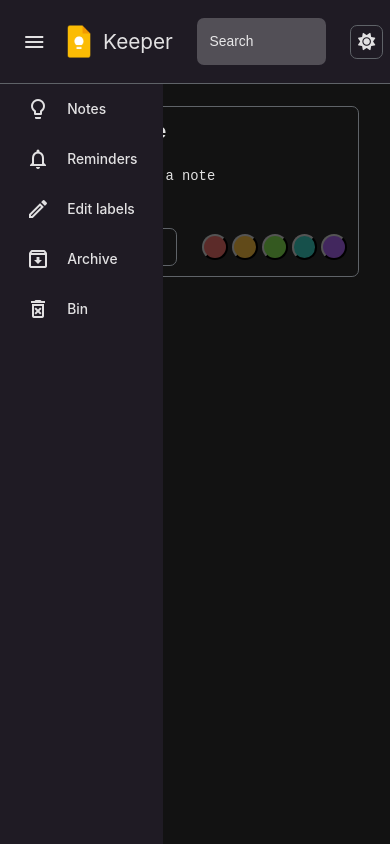
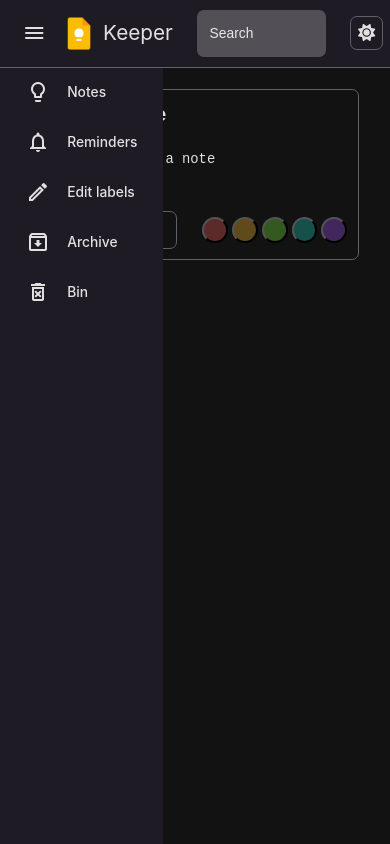
Before and after one commit to Deepak-1373/keeper-app, a React (Create React App) app: page / in a window 390 px wide. Built offline with nearby package versions, Linux system fonts and the light colour scheme.

Commit message:
fix(style): change navbar height for mobile view

```diff
--- a/src/App.css
+++ b/src/App.css
@@ -16,3 +16,9 @@
   grid-template-columns: 1fr 4fr;
   grid-template-areas: "sidebar main";
 }
+
+@media screen and (max-width: 600px) {
+  .container {
+    min-height: calc(100vh - 8vh);
+  }
+}
--- a/src/components/Navbar/Navbar.css
+++ b/src/components/Navbar/Navbar.css
@@ -47,12 +47,20 @@
 }
 
 @media screen and (max-width: 600px) {
+  .navbar {
+    height: 8vh;
+  }
+
   .navbar-search {
     width: 25rem;
   }
 }
 
 @media screen and (max-width: 400px) {
+  .navbar {
+    height: 8vh;
+  }
+
   .navbar-search {
     width: 15rem;
   }
```
